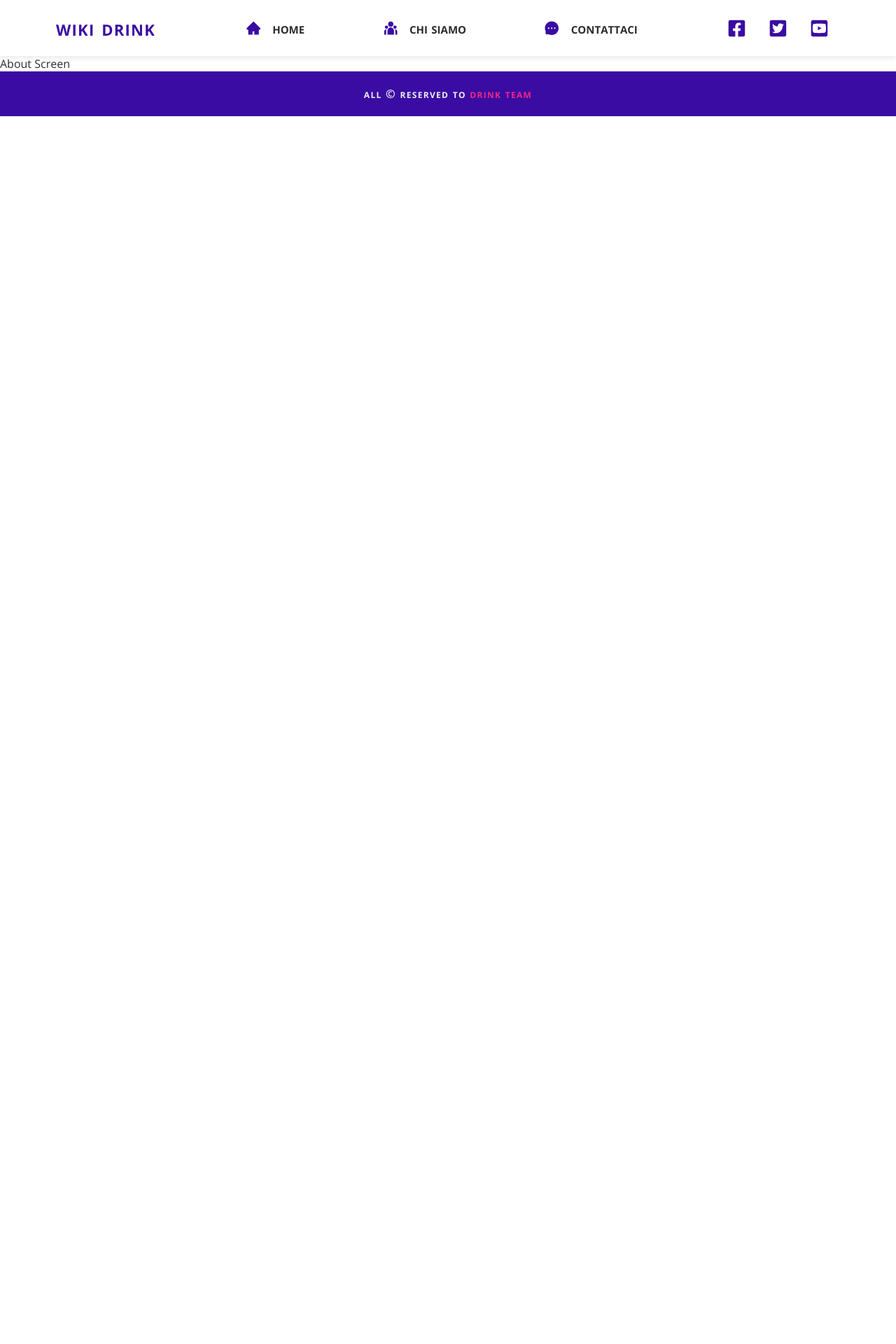
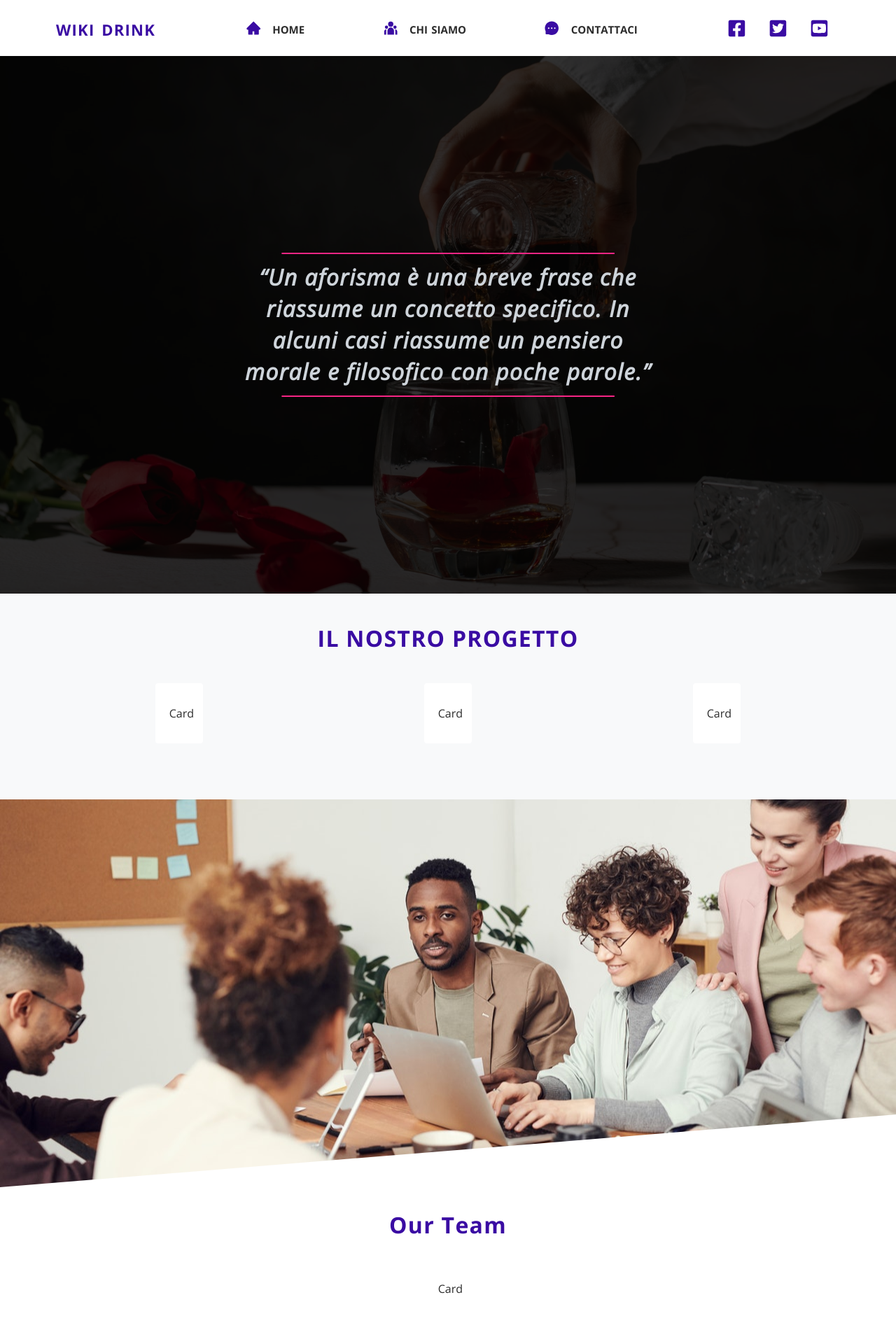
Before and after one commit to pantaleoflavio/cocktail, a React (Create React App) app: page /about in a window 1280 px wide. Shown: the top 1920 px of the page at 70% size. Before the commit the page ends 800 px from the top, so only its background shows below. Built offline with nearby package versions, Linux system fonts and the light colour scheme.

Commit message:
show/hide sidebar functionality; Error Screen, Hero, Comp, About Component implementation

```diff
--- a/src/components/Hero.js
+++ b/src/components/Hero.js
@@ -1,7 +1,23 @@
 import React from "react";
 import backImage from "../assets/image/home-hero.jpg";
-const Hero = () => {
-  return <div>Hero</div>;
+const Hero = ({ children, img, disableOverlay }) => {
+  const image = img ? img : backImage;
+  return (
+  <div className="hero-img-container"
+  style={{
+    background: `url(${image})`,
+    backgroundPosition: "center",
+    backgroundRepeat: "no-repeat",
+    backgroundSize: "cover",
+  }}
+  >
+    <div className={`${!disableOverlay ? "hero-overlay" : ""}`}>
+      <div className="container hero-container">
+        {children}
+      </div>
+    </div>
+  </div>
+  );
 };
 
 export default Hero;
--- a/src/components/Navbar.js
+++ b/src/components/Navbar.js
@@ -2,7 +2,9 @@ import React from "react";
 import { FaBars } from "react-icons/fa";
 import { Link } from "react-router-dom";
 import { LinkComponent, SocialComponent } from "../utils/links";
+import { useGlobalContext } from "../context";
 const Navbar = () => {
+  const { openSidebar } = useGlobalContext();
   return <nav className="nav">
     <div className="container nav-container">
       <header className="nav-header">
@@ -10,7 +12,7 @@ const Navbar = () => {
           <h3>Wiki Drink</h3>
         </Link>
         <div>
-          <button className="icon-btn btn nav-toggler">
+          <button className="icon-btn btn nav-toggler" onClick={openSidebar}>
             <FaBars className="nav-icon" />
           </button>
         </div>
--- a/src/components/Sidebar.js
+++ b/src/components/Sidebar.js
@@ -1,15 +1,18 @@
 import React from "react";
 import { LinkComponent, SocialComponent } from "../utils/links";
 import { VscArrowSmallLeft } from "react-icons/vsc";
+import { useGlobalContext } from "../context";
+
 const Sidebar = () => {
+  const {isSidebarOpen, closeSidebar } = useGlobalContext()
   return(
-     <aside className="sidebar show-sidebar">
+     <aside className={`${ isSidebarOpen ? "sidebar show-sidebar" : "sidebar"}`}>
       <div className="sidebar-content">
         <header className="nav-header container">
           <div className="nav-brand">
             <h3>Drink Team</h3>
           </div>
-          <button className="nav-toggler btn icon-btn">
+          <button className="nav-toggler btn icon-btn" onClick={closeSidebar}>
             <VscArrowSmallLeft className="nav-icon" />
           </button>
         </header>
--- a/src/context.js
+++ b/src/context.js
@@ -3,7 +3,22 @@ import { useState, useContext, createContext } from "react";
 const AppContext = createContext();
 
 const AppProvider = ({children}) => {
-    return <AppContext.Provider value='test'>
+
+    const [isSidebarOpen, setIsSidebarOpen] = useState(false);
+
+    const openSidebar = () => {
+        setIsSidebarOpen(true);
+    }
+
+    const closeSidebar = () => {
+        setIsSidebarOpen(false);
+    }
+
+    return <AppContext.Provider value={{
+        isSidebarOpen,
+        openSidebar,
+        closeSidebar,
+        }}>
         {children}
     </AppContext.Provider>
 }
--- a/src/screen/AboutScreen.js
+++ b/src/screen/AboutScreen.js
@@ -5,7 +5,57 @@ import image from "../assets/image/about-hero.jpg";
 import teamImg from "../assets/image/team-img.jpg";
 
 const AboutScreen = () => {
-  return <>About Screen</>;
+  return (
+  <>
+    <Hero img={image}>
+      <section className="about-hero">
+        <div className="about-text">
+          <div className="topline"></div>
+          <h3>
+            <q>
+            Un aforisma è una breve frase che riassume un concetto specifico. In alcuni casi riassume un pensiero morale e filosofico con poche parole.
+            </q>
+          </h3>
+          <div className="underline"></div>
+        </div>
+      </section>
+    </Hero>
+    <section className="about-value">
+      <div className="container about-value-content">
+        <h3 className="brand-secondary-color">
+          IL NOSTRO PROGETTO
+        </h3>
+        <div className="card-section">
+          {
+            valueCards.map((card) => {
+              return (
+              <Card key={card.title} {...card} className={"value-card"} />
+              );
+            })}
+        </div>
+      </div>
+    </section>
+    <section className="about-team">
+      <div className="team-img"
+      style={{
+        background: `url(${teamImg})`,
+        backgroundPosition: "center",
+        backgroundRepeat: "no-repeat",
+        backgroundSize: "cover",
+      }}
+      ></div>
+      <div className="about-team-content container">
+        <h3 className="brand-secondary-color">Our Team</h3>
+        {
+          teamCards.map((card) => {
+            return (
+            <Card key={card.title} {...card} className={"value-card"} />
+            );
+        })}
+      </div>
+    </section>
+  </>
+  );
 };
 
 export default AboutScreen;
--- a/src/screen/ErrorScreen.js
+++ b/src/screen/ErrorScreen.js
@@ -4,18 +4,45 @@ import Lottie from "react-lottie";
 import animationData from "../assets/animation/not-found.json";
 import { Link } from "react-router-dom";
 const ErrorScreen = () => {
-  return <Wrapper>Error Screen</Wrapper>;
+  return <Wrapper>
+    <h3>
+      Pagina non trovata
+      <Lottie options={{
+        loop: true,
+        autoplay: true,
+        reverse: true,
+        animationData: animationData,
+        rendererSettings: {
+          preserveAspectRatio: 'xMidYMid slice'
+        }
+      }}
+      width={500}
+      height={500}
+      />
+    </h3>
+    <Link to="/" className="btn btn-primary">
+      Torna in Home
+    </Link>
+  </Wrapper>;
 };
 
 const Wrapper = styled.section`
-  min-height: 86.2vh;
+  min-height: 88vh;
+  padding: 20px 0;
   display: grid;
+  display: --ms-grid;
+  display: --moz-grid;
+  display: --webkit-grid;
   place-items: center;
   h3 {
     text-transform: uppercase;
+    text-align: center;
+  }
+  .btn {
+    border-radius: 22px;
   }
   @media screen and (min-width: 992px) {
-    min-height: 84.5vh;
+    min-height: 88vh;
   }
 `;
 
--- a/src/utils/links.js
+++ b/src/utils/links.js
@@ -7,6 +7,7 @@ import {
   FaYoutubeSquare,
 } from "react-icons/fa";
 import { Link } from "react-router-dom";
+import { useGlobalContext } from "../context";
 
 const links = [
   {
@@ -27,11 +28,12 @@ const links = [
 ];
 
 const LinkComponent = ({ classLink }) => {
+  const { closeSidebar } = useGlobalContext()
   return (
     <ul className={classLink}>
       {links.map((link) => {
         return (
-          <Link key={link.text} to={link.url} className="nav-item">
+          <Link key={link.text} to={link.url} className="nav-item" onClick={closeSidebar}>
             <div className="nav-link">
               {link.icon}
               <h5 className="nav-text">{link.text}</h5>
```
